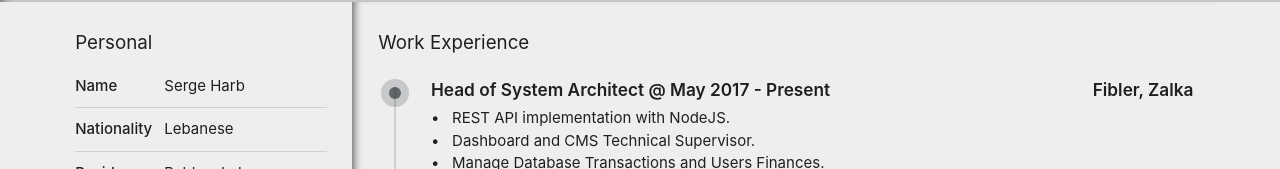
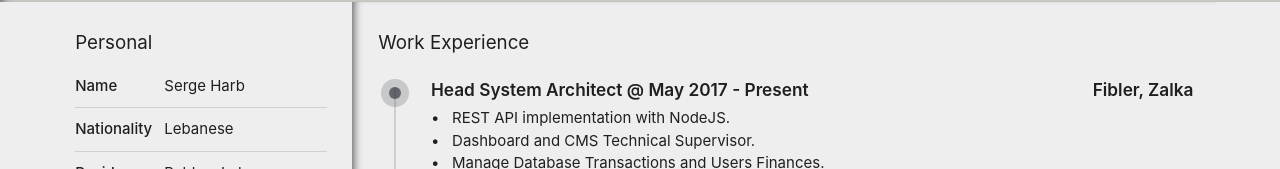
Before and after one commit to surgeharb/surgeharb.github.io, a React (Create React App) app: page / in a window 1280 px wide. Shown: the part 366-535 px from the top of the page. Built offline with nearby package versions, Linux system fonts and the light colour scheme.

Commit message:
update exoerience

```diff
--- a/src/data/experience.ts
+++ b/src/data/experience.ts
@@ -39,7 +39,7 @@ export const SoftwareExperience = [
 
 export const JobsExperience = [
   {
-    position: "Head of System Architect",
+    position: "Head System Architect",
     location: "Fibler, Zalka",
     year: "May 2017 - Present",
     description: fiblerDescription
```
